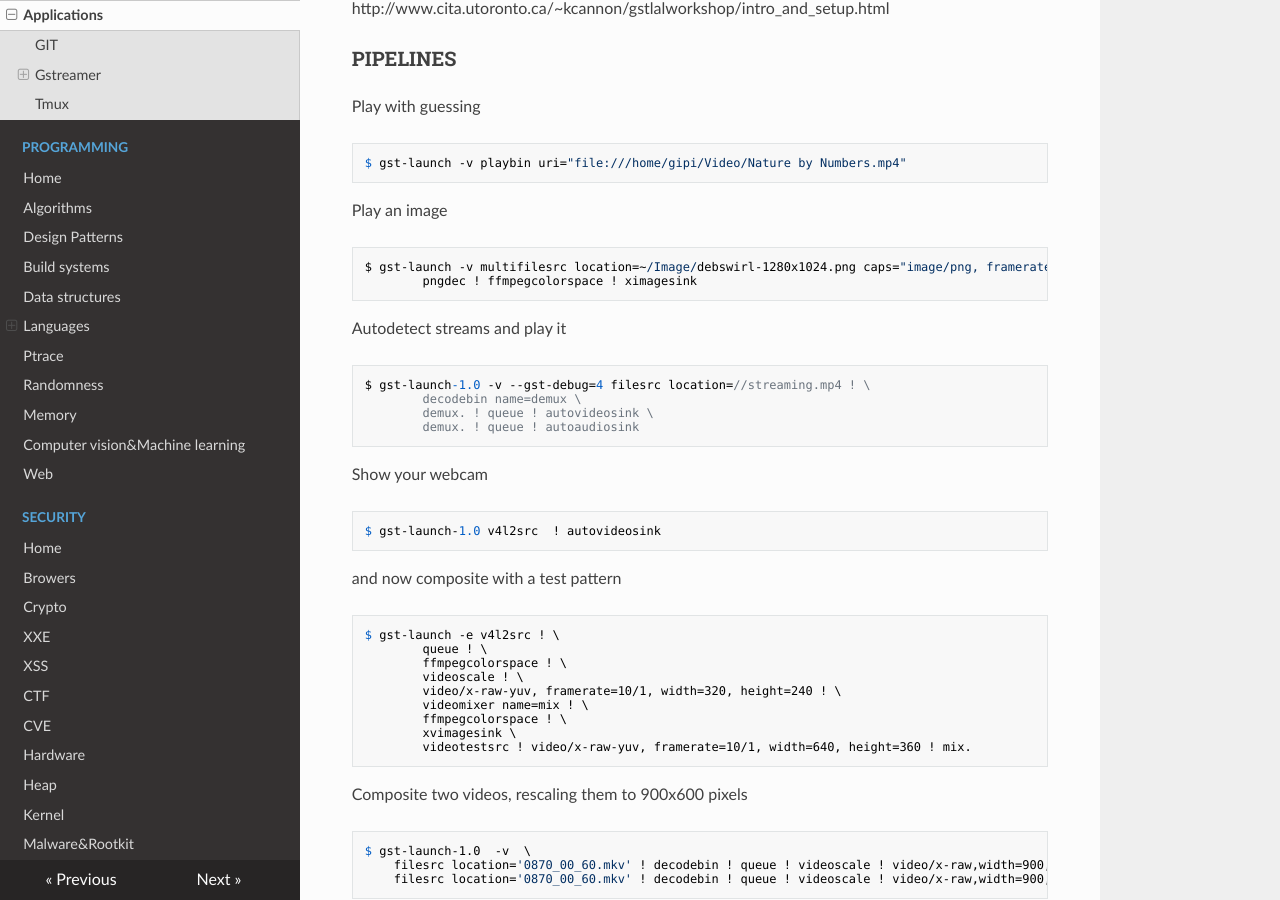
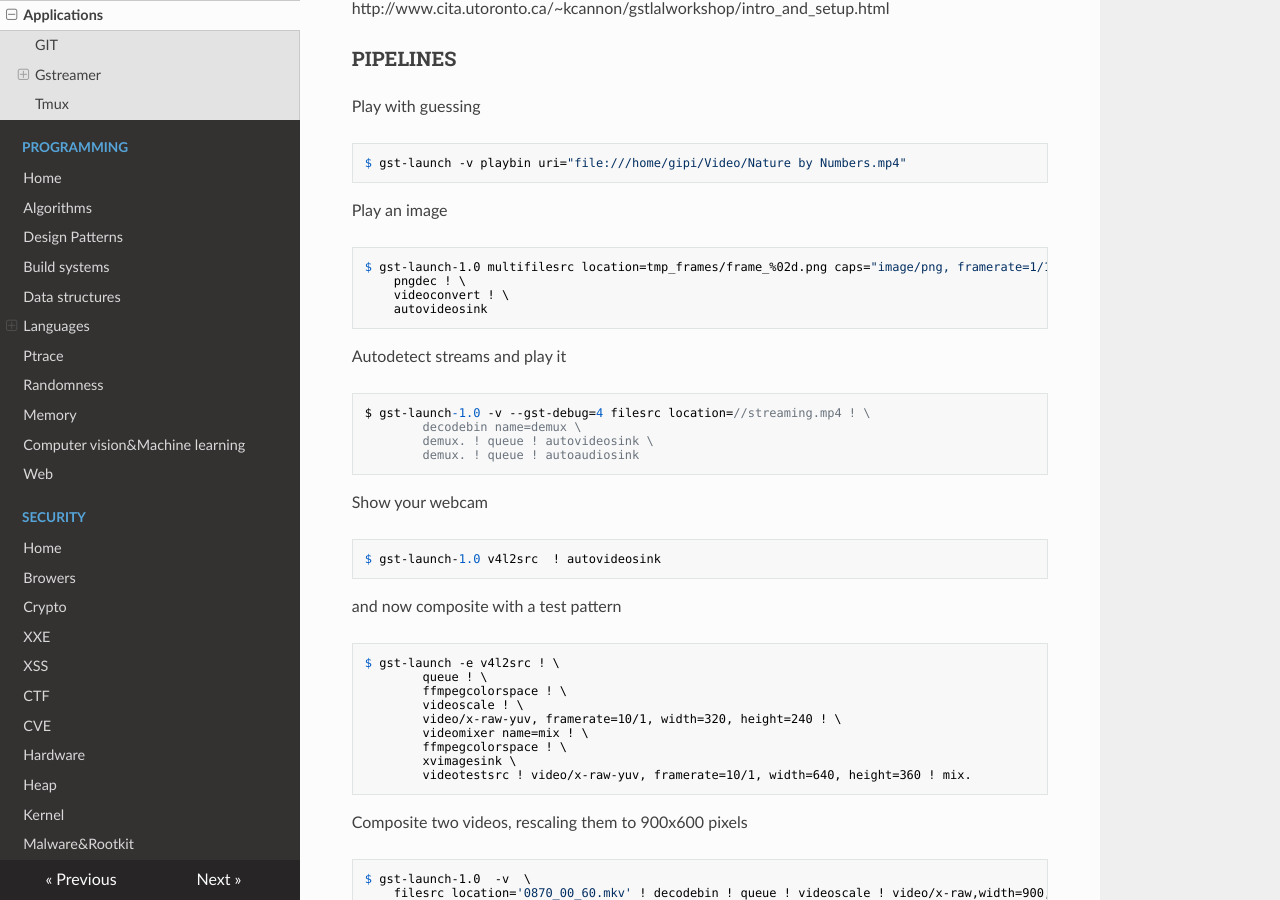
Before and after one commit to gipi/low-level, an MkDocs documentation site: the page built from docs/applications.md, in a window 1280 px wide and 900 px high, scrolled down 1161 px. Built offline with MkDocs 1.6.1, drawn with Linux system fonts in a browser that asks for light colours; nearby versions of some CDN libraries; old or Windows-style settings are respelled for this version of MkDocs.

Commit message:
Update applications.md

````diff
--- a/docs/applications.md
+++ b/docs/applications.md
@@ -51,8 +51,10 @@ $ gst-launch -v playbin uri="file:///home/gipi/Video/Nature by Numbers.mp4"
 Play an image
 
 ```
-$ gst-launch -v multifilesrc location=~/Image/debswirl-1280x1024.png caps="image/png, framerate=1/1" ! \
-        pngdec ! ffmpegcolorspace ! ximagesink
+$ gst-launch-1.0 multifilesrc location=tmp_frames/frame_%02d.png caps="image/png, framerate=1/1" ! \
+    pngdec ! \
+    videoconvert ! \
+    autovideosink
 ```
 
 Autodetect streams and play it
````
